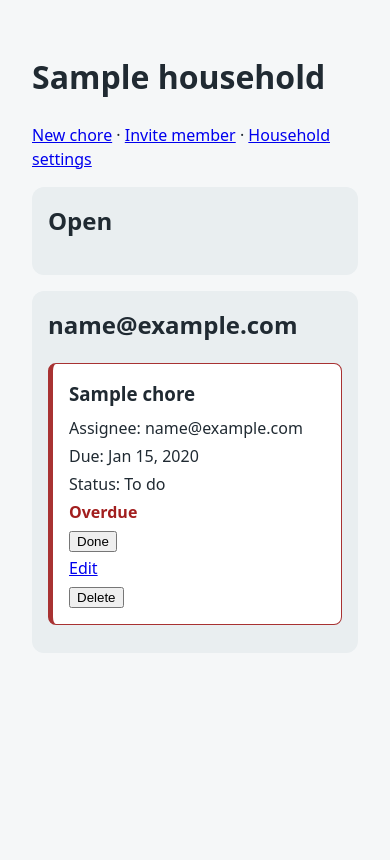
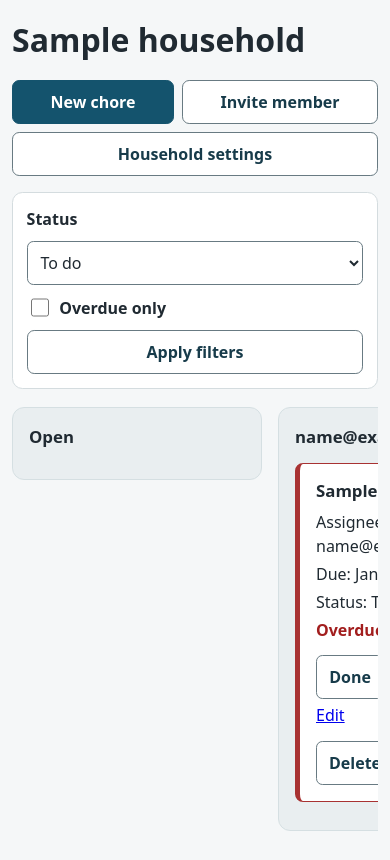
Before and after one commit to AutoDotAI/Shared-Household-chores, a Django app: page /households/1/ in a window 390 px wide. Before the commit the page ends 625 px from the top, so only its background shows below. Run offline with Django 5.2, Linux system fonts and the light colour scheme; a user stored in the database is signed in; tables that the repository leaves empty hold one stand-in row (values such as "Sample post").

Commit message:
Make household board responsive

```diff
--- a/core/static/core/board.css
+++ b/core/static/core/board.css
@@ -1,3 +1,5 @@
+* { box-sizing: border-box; }
+
 body {
   margin: 0;
   color: #202a32;
@@ -5,13 +7,58 @@ body {
   font: 16px/1.5 system-ui, sans-serif;
 }
 
-.board-page { max-width: 1200px; margin: 0 auto; padding: 2rem; }
-.board { display: grid; grid-template-columns: repeat(auto-fit, minmax(220px, 1fr)); gap: 1rem; }
-.column { padding: 1rem; border-radius: 0.75rem; background: #e9eef0; }
-.column h2 { margin-top: 0; }
-.chore-card { margin: 0.75rem 0; padding: 1rem; border: 1px solid #d4dcdf; border-radius: 0.5rem; background: white; }
-.chore-card h3 { margin: 0 0 0.5rem; }
+.board-page { width: min(100%, 1240px); margin: 0 auto; padding: 1.5rem; }
+.board-header { display: flex; align-items: center; justify-content: space-between; gap: 1rem; margin-bottom: 1rem; }
+.board-header h1 { margin: 0; overflow-wrap: anywhere; }
+.board-header nav { display: flex; flex-wrap: wrap; gap: 0.5rem; }
+.action-link, .board-filters button {
+  display: inline-flex;
+  min-height: 2.75rem;
+  align-items: center;
+  justify-content: center;
+  padding: 0.55rem 0.8rem;
+  border: 1px solid #687a82;
+  border-radius: 0.45rem;
+  color: #173b4a;
+  background: #fff;
+  font: inherit;
+  font-weight: 600;
+  text-decoration: none;
+  cursor: pointer;
+}
+.primary-action { color: #fff; border-color: #14536d; background: #14536d; }
+.board-filters { display: flex; flex-wrap: wrap; align-items: center; gap: 0.65rem; margin: 1rem 0; padding: 0.85rem; border: 1px solid #d4dcdf; border-radius: 0.65rem; background: #fff; }
+.board-filters label { font-weight: 650; }
+.board-filters select { min-height: 2.75rem; padding: 0.4rem 2rem 0.4rem 0.55rem; border: 1px solid #687a82; border-radius: 0.4rem; background: #fff; color: inherit; font: inherit; }
+.board-filters .overdue-filter { display: inline-flex; align-items: center; gap: 0.45rem; }
+.board-filters input { width: 1.15rem; height: 1.15rem; }
+.board-scroll { max-width: 100%; overflow-x: auto; overscroll-behavior-inline: contain; scrollbar-gutter: stable; }
+.board { display: flex; align-items: flex-start; gap: 1rem; padding: 0.15rem 0 0.8rem; }
+.column { flex: 0 0 250px; min-width: 0; padding: 1rem; border: 1px solid #d5dfe2; border-radius: 0.75rem; background: #e9eef0; }
+.column h2 { margin: 0 0 0.85rem; overflow-wrap: anywhere; font-size: 1.05rem; }
+.chore-card { min-width: 0; margin: 0.75rem 0; padding: 1rem; border: 1px solid #d4dcdf; border-radius: 0.5rem; background: white; overflow-wrap: anywhere; }
+.chore-card h3 { margin: 0 0 0.5rem; font-size: 1.05rem; line-height: 1.3; }
 .chore-card p { margin: 0.25rem 0; }
+.chore-card form { display: inline-block; margin: 0.6rem 0.4rem 0 0; }
+.chore-card button { min-height: 2.75rem; min-width: 4.25rem; padding: 0.45rem 0.75rem; border: 1px solid #687a82; border-radius: 0.4rem; color: #173b4a; background: #fff; font: inherit; font-weight: 600; cursor: pointer; }
 .chore-card.overdue { border-color: #a83232; border-left: 5px solid #a83232; }
 .overdue-label { color: #a21e1e; font-weight: 700; }
 .empty-state { padding: 1rem; border-radius: 0.5rem; background: #e8f2e9; }
+
+@media (max-width: 600px) {
+  .board-page { padding: 1rem 0.75rem; }
+  .board-header { align-items: flex-start; flex-direction: column; }
+  .board-header nav { width: 100%; }
+  .action-link { flex: 1 1 auto; }
+  .board-filters { align-items: stretch; }
+  .board-filters > label:first-child { flex: 0 0 100%; }
+  .board-filters select { flex: 1 1 100%; width: 100%; }
+  .board-filters .overdue-filter { flex: 1 1 auto; }
+  .board-filters button { flex: 1 1 100%; }
+}
+
+@media (min-width: 1100px) {
+  .board-scroll { overflow-x: visible; }
+  .board { display: grid; grid-template-columns: repeat(auto-fit, minmax(220px, 1fr)); }
+  .column { width: auto; }
+}
--- a/core/templates/core/chore_card.html
+++ b/core/templates/core/chore_card.html
@@ -2,19 +2,21 @@
   <h3>{{ chore.title }}</h3>
   {% if chore.assignee %}<p>Assignee: {{ chore.assignee.email }}</p>{% endif %}
   <p>Due: <time datetime="{{ chore.due_date|date:'Y-m-d' }}">{{ chore.due_date|date:'M j, Y' }}</time></p>
-  <p>Status: To do</p>
-  {% if chore.due_date < today %}<p class="overdue-label">Overdue</p>{% endif %}
-  {% if not chore.assignee %}
+  <p>Status: {% if chore.status == 'done' %}Done{% else %}To do{% endif %}</p>
+  {% if chore.status == 'todo' and chore.due_date < today %}<p class="overdue-label">Overdue</p>{% endif %}
+  {% if chore.status == 'todo' and not chore.assignee %}
     <form method="post" action="{% url 'chore-claim' chore.pk %}">
       {% csrf_token %}
       <button type="submit">Claim</button>
     </form>
   {% endif %}
-  {% if is_admin or chore.assignee_id == request.user.pk %}
-    <form method="post" action="{% url 'chore-complete' chore.pk %}">
-      {% csrf_token %}
-      <button type="submit">Done</button>
-    </form>
+  {% if chore.status == 'todo' %}
+    {% if is_admin or chore.assignee_id == request.user.pk %}
+      <form method="post" action="{% url 'chore-complete' chore.pk %}">
+        {% csrf_token %}
+        <button type="submit">Done</button>
+      </form>
+    {% endif %}
   {% endif %}
   {% if is_admin %}
     <p><a href="{% url 'chore-edit' chore.pk %}">Edit</a></p>
--- a/core/templates/core/household_detail.html
+++ b/core/templates/core/household_detail.html
@@ -9,12 +9,25 @@
   </head>
   <body>
     <main class="board-page">
-      <h1>{{ household.name }}</h1>
-      {% if is_admin %}<p><a href="{% url 'chore-create' household.pk %}">New chore</a> · <a href="{% url 'household-invite' household.pk %}">Invite member</a> · <a href="{% url 'household-settings' household.pk %}">Household settings</a></p>{% endif %}
+      <header class="board-header">
+        <h1>{{ household.name }}</h1>
+        {% if is_admin %}<nav aria-label="Household actions"><a class="action-link primary-action" href="{% url 'chore-create' household.pk %}">New chore</a><a class="action-link" href="{% url 'household-invite' household.pk %}">Invite member</a><a class="action-link" href="{% url 'household-settings' household.pk %}">Household settings</a></nav>{% endif %}
+      </header>
+      <form class="board-filters" method="get" aria-label="Filter chores">
+        <label for="status-filter">Status</label>
+        <select id="status-filter" name="status">
+          <option value="todo"{% if status_filter == 'todo' %} selected{% endif %}>To do</option>
+          <option value="done"{% if status_filter == 'done' %} selected{% endif %}>Done</option>
+          <option value="all"{% if status_filter == 'all' %} selected{% endif %}>All statuses</option>
+        </select>
+        <label class="overdue-filter"><input type="checkbox" name="overdue" value="on"{% if overdue_only %} checked{% endif %}> Overdue only</label>
+        <button type="submit">Apply filters</button>
+      </form>
       {% if not has_chores %}
         <p class="empty-state">There are no chores to do right now.</p>
       {% endif %}
-      <div class="board">
+      <div class="board-scroll" role="region" aria-label="Chore board" tabindex="0">
+       <div class="board">
         <section class="column" aria-labelledby="open-heading">
           <h2 id="open-heading">Open</h2>
           {% for chore in open_chores %}{% include 'core/chore_card.html' %}{% endfor %}
@@ -25,6 +38,7 @@
             {% for chore in member.chores %}{% include 'core/chore_card.html' %}{% endfor %}
           </section>
         {% endfor %}
+       </div>
       </div>
     </main>
   </body>
--- a/core/views.py
+++ b/core/views.py
@@ -53,7 +53,16 @@ def household_detail(request, household_id):
         .select_related("user")
         .order_by("joined_at", "pk")
     )
-    chores = Chore.objects.filter(household=household, status=Chore.TODO).select_related("assignee")
+    status_filter = request.GET.get("status", Chore.TODO)
+    if status_filter not in {Chore.TODO, Chore.DONE, "all"}:
+        status_filter = Chore.TODO
+    chores = Chore.objects.filter(household=household).select_related("assignee")
+    if status_filter != "all":
+        chores = chores.filter(status=status_filter)
+    overdue_only = request.GET.get("overdue") == "on"
+    today = timezone.localdate()
+    if overdue_only:
+        chores = chores.filter(status=Chore.TODO, due_date__lt=today)
     open_chores = chores.filter(assignee__isnull=True).order_by("due_date", "pk")
     for membership in members:
         membership.chores = chores.filter(assignee=membership.user).order_by("due_date", "pk")
@@ -65,7 +74,9 @@ def household_detail(request, household_id):
             "members": members,
             "open_chores": open_chores,
             "has_chores": chores.exists(),
-            "today": timezone.localdate(),
+            "today": today,
+            "status_filter": status_filter,
+            "overdue_only": overdue_only,
             "is_admin": viewer_membership.role == HouseholdMember.ADMIN,
         },
     )
```
Also changed, not shown: core/tests.py (+20 -0 lines).
